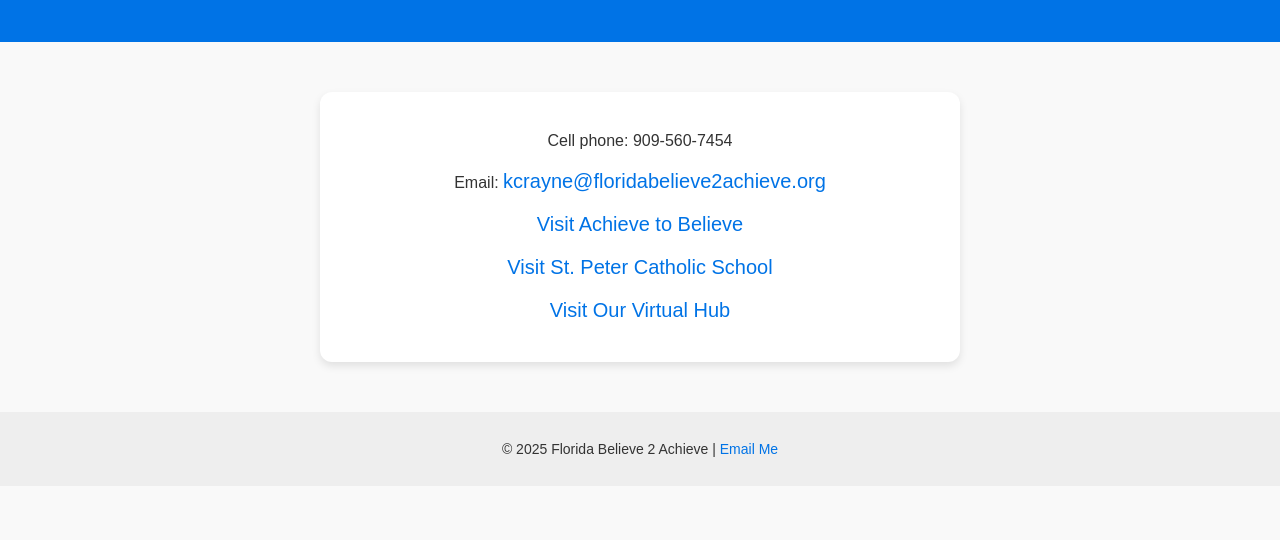
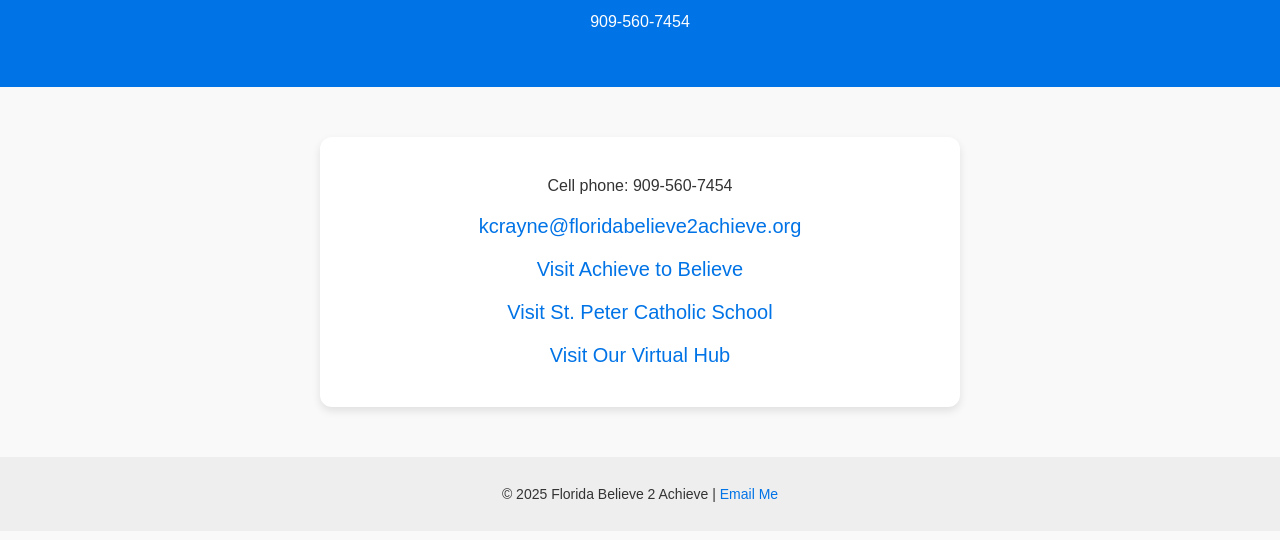
Before and after one commit to kimcrayne/floridabelieve2achieve, a plain HTML site: page index.html in a window 1280 px wide. Shown: the part 146-686 px from the top of the page. Drawn offline with Linux system fonts and the light colour scheme.

Commit message:
Update index.html

```diff
--- a/index.html
+++ b/index.html
@@ -11,13 +11,14 @@
     <h1>Believe to Achieve</h1>
     <h2>at St. Peter Catholic School</h2>
     <h3>With Ms. Crayne</h3>
+    <p>909-560-7454</p>
   </header>
 
   <!-- Main Links Section -->
   <main class="links-section">
     <ul class="links">
 <li>Cell phone: 909-560-7454</li>
-<li>Email: <a href="mailto:kcrayne@floridabelieve2achieve.org">kcrayne@floridabelieve2achieve.org</a></li>
+<li><a href="mailto:kcrayne@floridabelieve2achieve.org">kcrayne@floridabelieve2achieve.org</a></li>
       <li><a href="https://www.achieveeducation.net/" target="_blank">Visit Achieve to Believe</a></li>
       <li><a href="https://stpeter-deland.org/" target="_blank">Visit St. Peter Catholic School</a></li>
 <li><a href="https://sites.google.com/view/k-5believe2achieve/home" target="_blank">Visit Our Virtual Hub</a></li>
```
